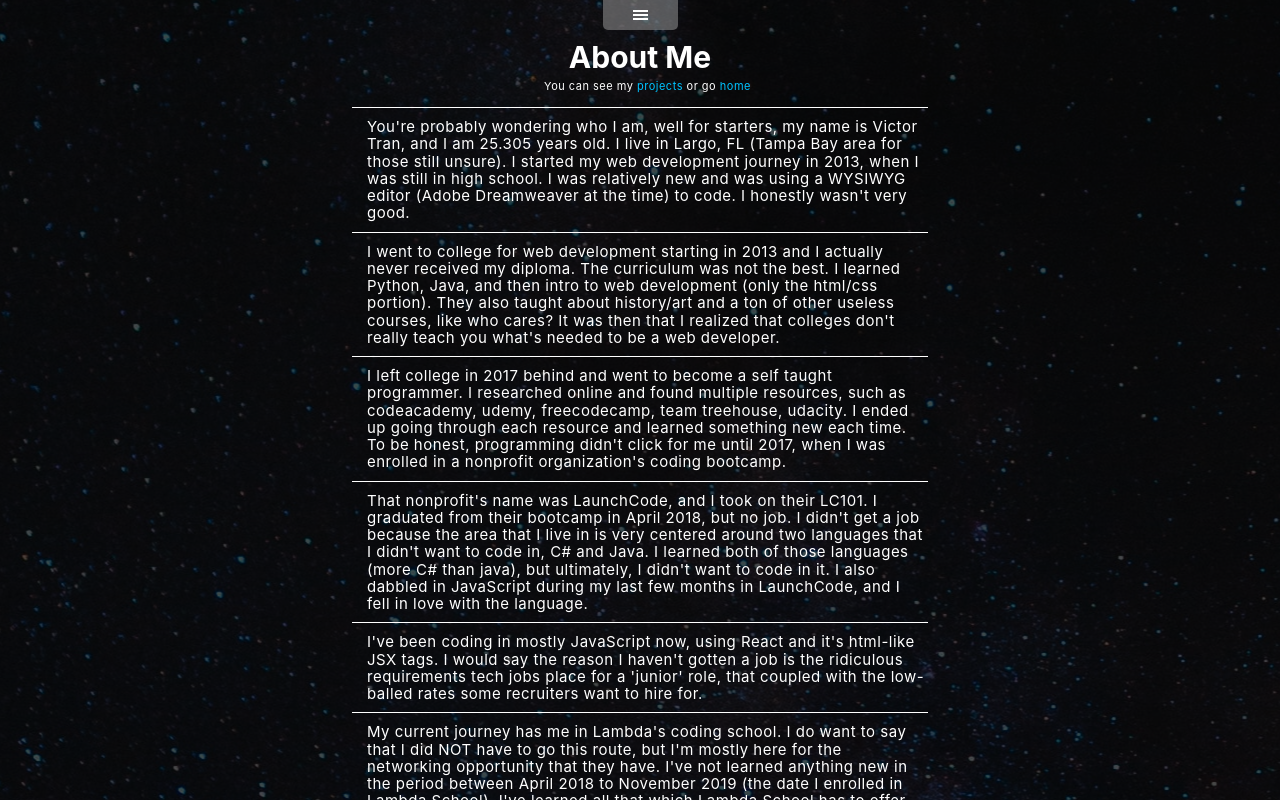
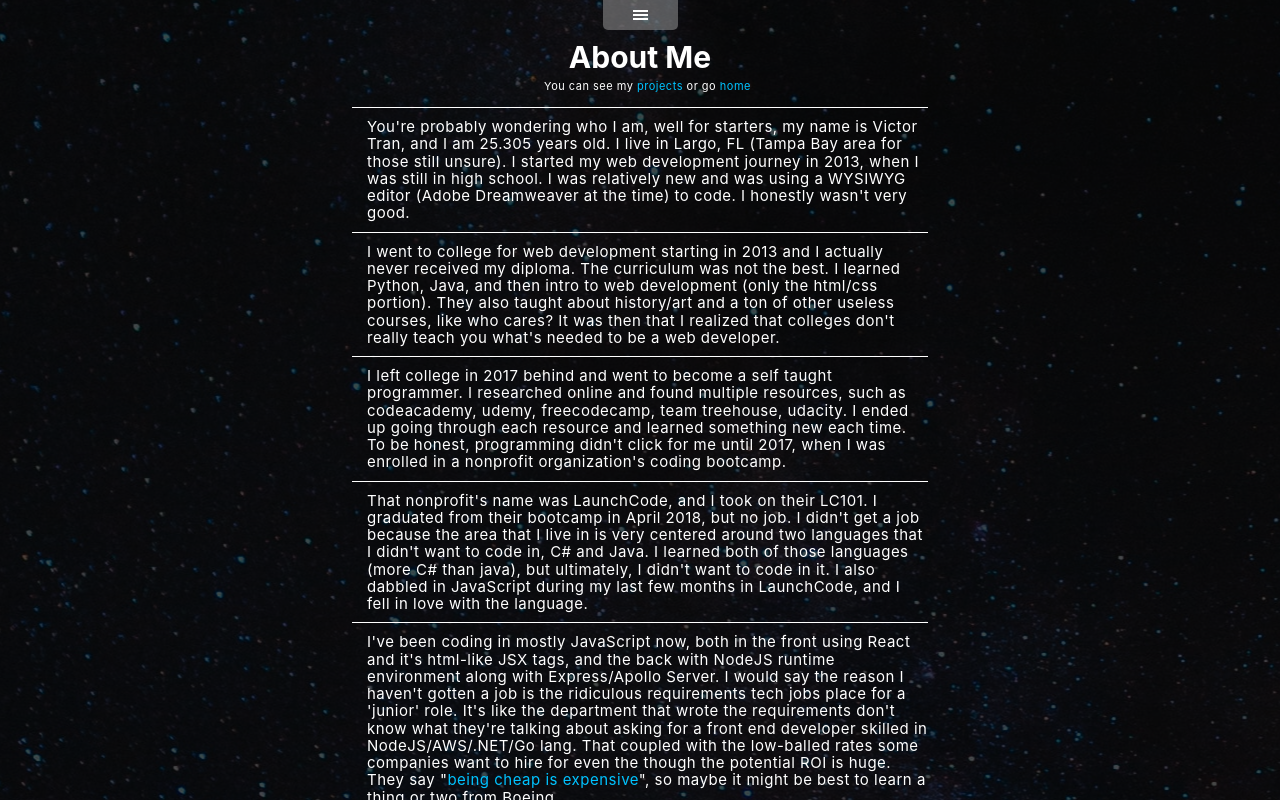
Before and after one commit to iVictoris/portfolio-react, a React (Create React App) app: page /about in a window 1280 px wide. Built offline with nearby package versions, Linux system fonts and the light colour scheme.

Commit message:
edited a section of the about me page

```diff
--- a/src/components/pages/About.jsx
+++ b/src/components/pages/About.jsx
@@ -61,11 +61,21 @@ const About = () => {
                 </p>
 
                 <p>
-                    I've been coding in mostly JavaScript now, using React and
-                    it's html-like JSX tags. I would say the reason I haven't
-                    gotten a job is the ridiculous requirements tech jobs place
-                    for a 'junior' role, that coupled with the low-balled rates
-                    some recruiters want to hire for.
+                    I've been coding in mostly JavaScript now, both in the front
+                    using React and it's html-like JSX tags, and the back with
+                    NodeJS runtime environment along with Express/Apollo Server.
+                    I would say the reason I haven't gotten a job is the
+                    ridiculous requirements tech jobs place for a 'junior' role.
+                    It's like the department that wrote the requirements don't
+                    know what they're talking about asking for a front end
+                    developer skilled in NodeJS/AWS/.NET/Go lang. That coupled
+                    with the low-balled rates some companies want to hire for
+                    even the though the potential ROI is huge. They say&nbsp;"
+                    <a href="https://medium.com/javascript-scene/why-cutting-costs-is-expensive-how-9-hour-software-engineers-cost-boeing-billions-b76dbe571957">
+                        being cheap is expensive
+                    </a>
+                    ", so maybe it might be best to learn a thing or two from
+                    Boeing.
                 </p>
 
                 <p>
```
